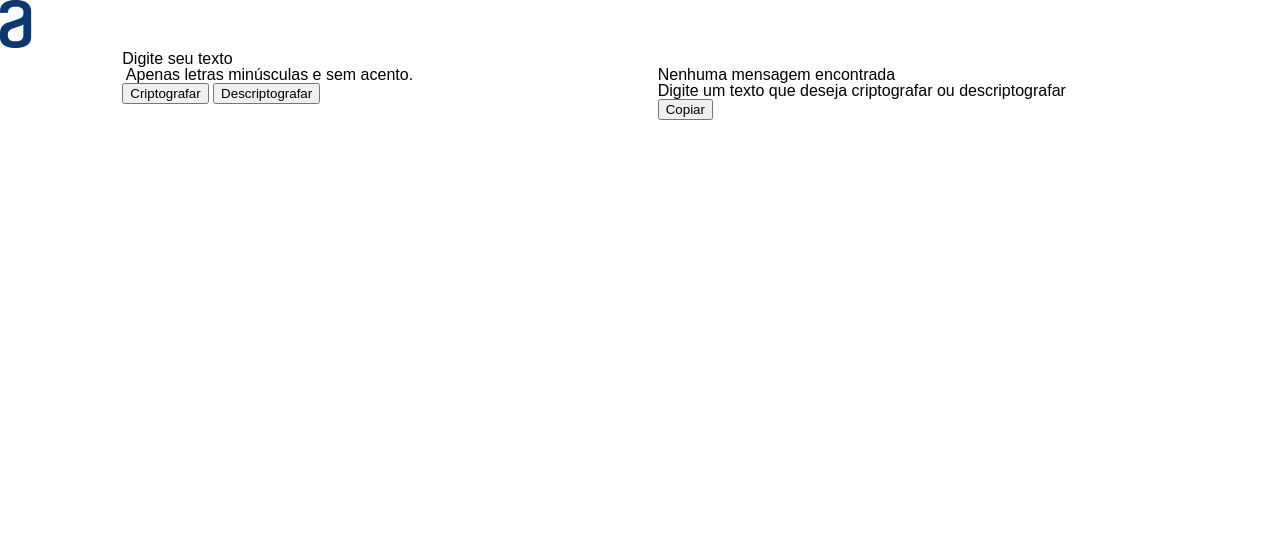
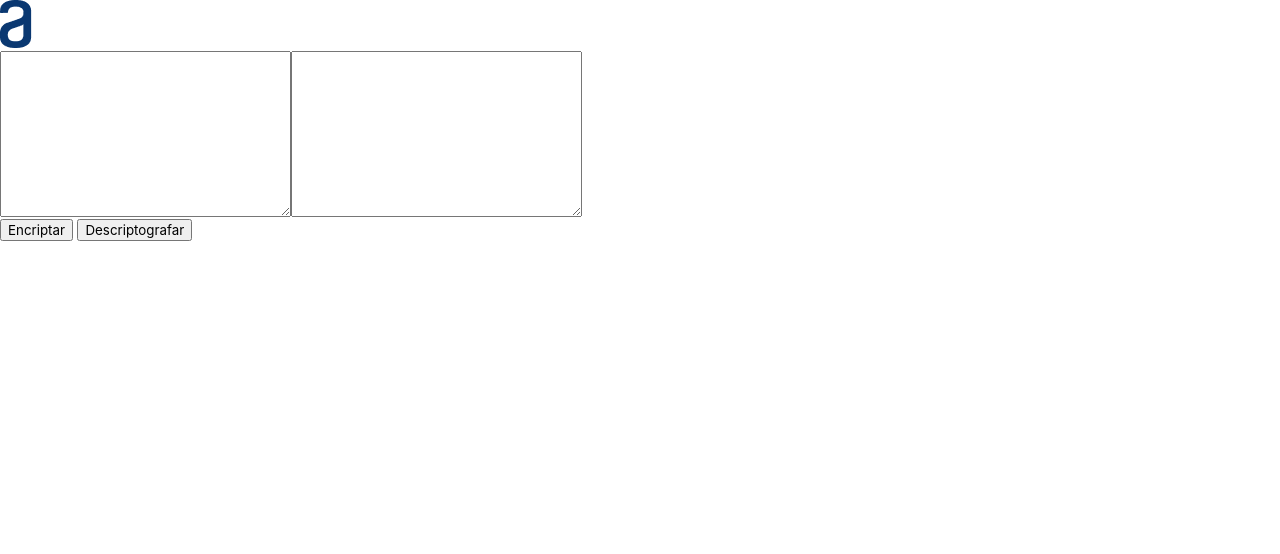
Before and after one commit to gabriel8bits/encripitador-one-oracle, a plain HTML site: page index.html in a window 1280 px wide. Drawn offline with Linux system fonts and the light colour scheme.

Commit message:
conteudo refeito

```diff
--- a/index.html
+++ b/index.html
@@ -15,25 +15,24 @@
     </header>
 
     <main>
+        <section class="">
 
-        <fieldset id="entrada">
+            <textarea name="" id="" cols="30" rows="10"></textarea>
 
-            <p>Digite seu texto</p>
-            <p><img src="" alt=""> Apenas letras minúsculas e sem acento.</p>
-            <button>Criptografar</button>
-            <button>Descriptografar</button>
+            <div class="botoes">
 
-        </fieldset>
+                <button class="encriptar">Encriptar</button>
+                <button class="descriptografar">Descriptografar</button>
 
-        <fieldset id="saida">
+            </div>
 
-            <img src="" alt="">
-            <h2>Nenhuma mensagem encontrada</h2>
-            <p>Digite um texto que deseja criptografar ou descriptografar</p>
-            <button>Copiar</button>
+        </section>
 
-        </fieldset>
+        <section class="">
 
+            <textarea name="" id="" cols="30" rows="10"></textarea>
+
+        </section>
     </main>
 
 
--- a/style/style.css
+++ b/style/style.css
@@ -1,26 +1,9 @@
-@charset "UTF-8";
-
-body {
-
-    width: 100%;
-    font-family: sans-serif;
+* {
+    font-family: 'Inter', sans-serif;
 }
 
+@import url('https://fonts.googleapis.com/css2?family=Inter&display=swap');
+
 main {
-    width: 100%;
     display: flex;
-	flex-direction: row;
-	flex-wrap: nowrap;
-	justify-content: space-around;
-	align-items: stretch;
-	align-content: stretch;
 }
-
-fieldset {
-
-}
-
-#saida {
-    width: 500px;
-    height: 500px;
-}
```
